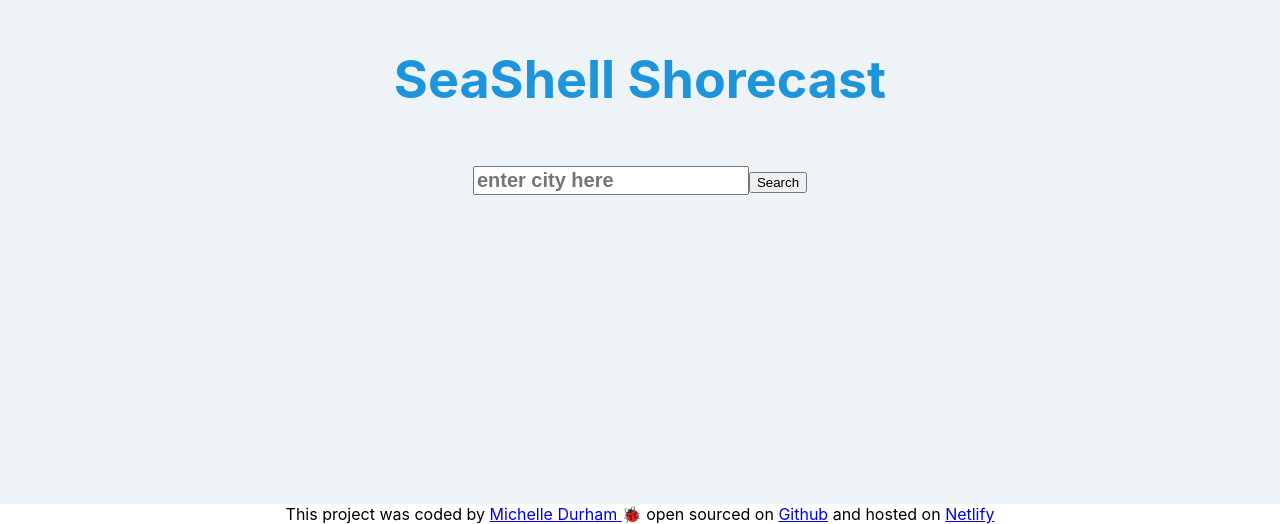
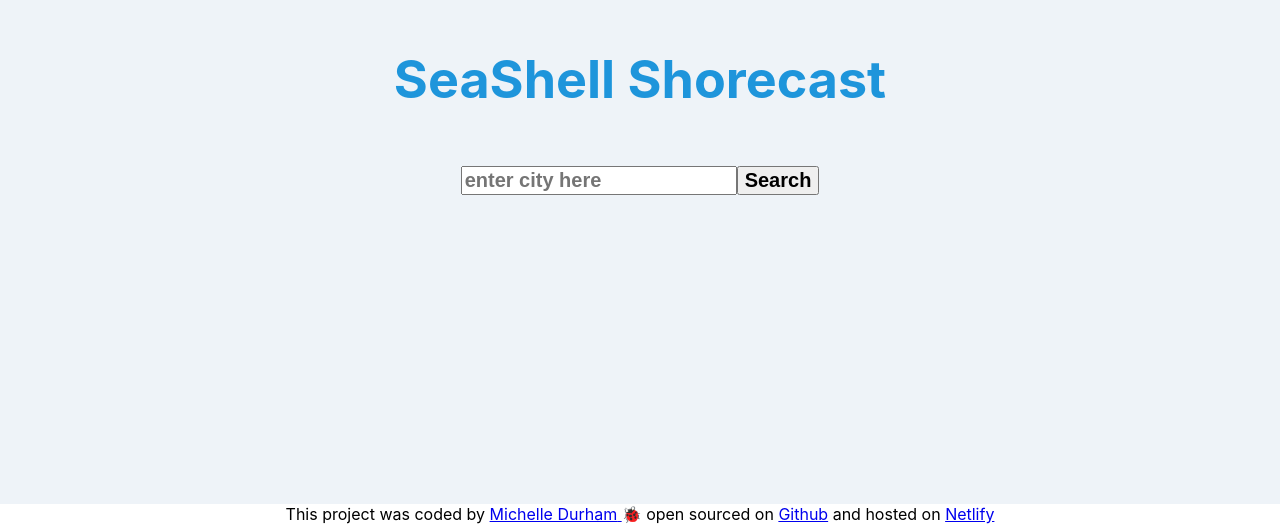
Before and after one commit to Beachyshells/react-project, a React (Create React App) app: page / in a window 1280 px wide. Shown: the part 296-820 px from the top of the page. Built offline with nearby package versions, Linux system fonts and the light colour scheme.

Commit message:
Update weather.css

```diff
--- a/src/weather.css
+++ b/src/weather.css
@@ -7,3 +7,9 @@
   font-size: 20px;
   font-weight: bold;
 }
+
+.btn {
+  margin-top: 20px;
+  font-size: 20px;
+  font-weight: bold;
+}
```
